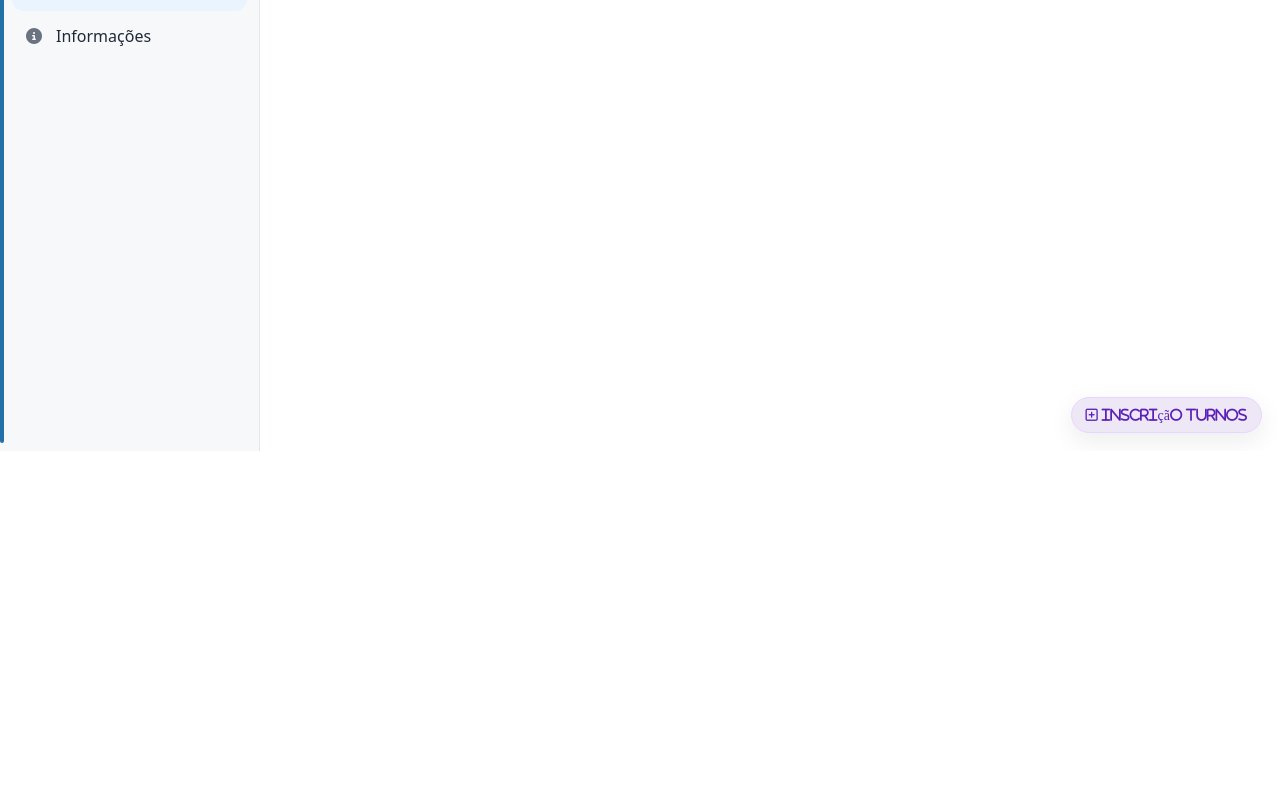
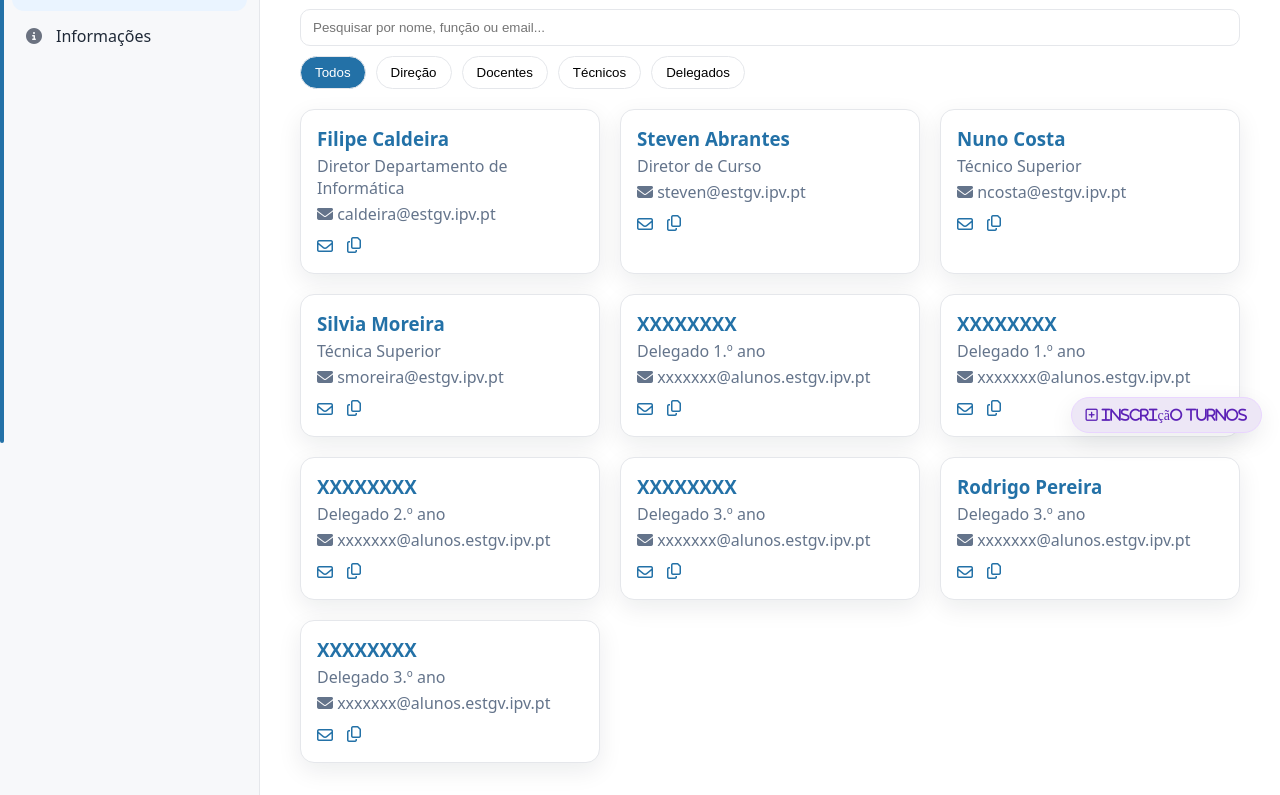
Before and after one commit to xTixa/projTurnos, a Django app: page /contactos/ in a window 1280 px wide. Shown: the part 349-1144 px from the top of the page. Before the commit the page ends 800 px from the top, so only its background shows below. Run offline with Django 5.2, Linux system fonts and the light colour scheme.

Commit message:
Add contact management features with dynamic filtering and display; update styles and scripts

```diff
--- a/core/static/css/style.css
+++ b/core/static/css/style.css
@@ -100,3 +100,73 @@ body{
   display:inline-flex; align-items:center; gap:10px;
 }
 .fab:hover{filter:brightness(.98)}
+.contact-header {
+  display: flex;
+  justify-content: space-between;
+  gap: 20px;
+  margin-bottom: 20px;
+}
+.contact-info h1 { margin: 0 0 10px; color: var(--blue); }
+.contact-map {
+  width: 45%;
+  height: 250px;
+  border: none;
+  border-radius: 12px;
+}
+.map-link { display: inline-block; margin-top: 8px; color: var(--blue); text-decoration: none; font-weight: 600; }
+
+.contact-controls {
+  display: flex;
+  flex-direction: column;
+  gap: 10px;
+  margin-bottom: 20px;
+}
+#searchInput {
+  padding: 10px 12px;
+  border: 1px solid var(--border);
+  border-radius: 10px;
+}
+.filters { display: flex; flex-wrap: wrap; gap: 10px; }
+.filter-btn {
+  border: 1px solid var(--border);
+  background: #fff;
+  border-radius: 20px;
+  padding: 8px 14px;
+  cursor: pointer;
+  transition: all 0.2s ease;
+}
+.filter-btn.active { background: var(--blue); color: #fff; }
+
+.contacts-grid {
+  display: grid;
+  grid-template-columns: repeat(auto-fill, minmax(280px, 1fr));
+  gap: 20px;
+}
+.contact-card {
+  background: #fff;
+  border: 1px solid var(--border);
+  border-radius: 14px;
+  padding: 16px;
+  box-shadow: var(--shadow);
+  transition: transform 0.2s ease, box-shadow 0.2s ease;
+}
+.contact-card:hover {
+  transform: translateY(-4px);
+  box-shadow: 0 8px 16px rgba(0,0,0,0.1);
+}
+.contact-card h3 { margin: 0; color: var(--blue); }
+.contact-card p { margin: 4px 0; color: var(--muted); }
+.contact-card .actions {
+  display: flex;
+  gap: 8px;
+  margin-top: 10px;
+}
+.btn-icon {
+  border: none;
+  background: none;
+  cursor: pointer;
+  font-size: 16px;
+  color: var(--blue);
+  transition: transform 0.2s ease;
+}
+.btn-icon:hover { transform: scale(1.1); color: #0a4b7a; }
--- /dev/null
+++ b/core/static/js/contactos.js
@@ -0,0 +1,73 @@
+document.addEventListener("DOMContentLoaded", () => {
+  const contacts = [
+    { nome: "Filipe Caldeira", funcao: "Diretor Departamento de Informática", email: "caldeira@estgv.ipv.pt", grupo: "direcao" },
+    { nome: "Steven Abrantes", funcao: "Diretor de Curso", email: "steven@estgv.ipv.pt", grupo: "direcao" },
+
+
+    { nome: "Nuno Costa", funcao: "Técnico Superior", email: "ncosta@estgv.ipv.pt", grupo: "tecnicos" },
+    { nome: "Silvia Moreira", funcao: "Técnica Superior", email: "smoreira@estgv.ipv.pt", grupo: "tecnicos" },
+
+
+
+
+    { nome: "XXXXXXXX", funcao: "Delegado 1.º ano", email: "xxxxxxx@alunos.estgv.ipv.pt", grupo: "delegados" },
+    { nome: "XXXXXXXX", funcao: "Delegado 1.º ano", email: "xxxxxxx@alunos.estgv.ipv.pt", grupo: "delegados" },
+    { nome: "XXXXXXXX", funcao: "Delegado 2.º ano", email: "xxxxxxx@alunos.estgv.ipv.pt", grupo: "delegados" },
+    { nome: "XXXXXXXX", funcao: "Delegado 3.º ano", email: "xxxxxxx@alunos.estgv.ipv.pt", grupo: "delegados" },
+    { nome: "Rodrigo Pereira", funcao: "Delegado 3.º ano", email: "xxxxxxx@alunos.estgv.ipv.pt", grupo: "delegados" },
+    { nome: "XXXXXXXX", funcao: "Delegado 3.º ano", email: "xxxxxxx@alunos.estgv.ipv.pt", grupo: "delegados" },
+  ];
+
+  const container = document.getElementById("contactsContainer");
+  const search = document.getElementById("searchInput");
+  const filters = document.querySelectorAll(".filter-btn");
+
+  function render(list) {
+    container.innerHTML = "";
+    list.forEach(c => {
+      const card = document.createElement("div");
+      card.className = "contact-card";
+      card.dataset.group = c.grupo;
+      card.innerHTML = `
+        <h3>${c.nome}</h3>
+        <p>${c.funcao}</p>
+        <p><i class="fa-solid fa-envelope"></i> ${c.email}</p>
+        <div class="actions">
+          <a href="mailto:${c.email}" class="btn-icon" title="Enviar email"><i class="fa-regular fa-envelope"></i></a>
+          <button class="btn-icon copy" data-email="${c.email}" title="Copiar email"><i class="fa-regular fa-copy"></i></button>
+        </div>
+      `;
+      container.appendChild(card);
+    });
+  }
+
+  function filter() {
+    const term = search.value.toLowerCase();
+    const active = document.querySelector(".filter-btn.active").dataset.group;
+    const filtered = contacts.filter(c =>
+      (active === "all" || c.grupo === active) &&
+      (c.nome.toLowerCase().includes(term) || c.funcao.toLowerCase().includes(term) || c.email.toLowerCase().includes(term))
+    );
+    render(filtered);
+  }
+
+  filters.forEach(btn => btn.addEventListener("click", () => {
+    filters.forEach(b => b.classList.remove("active"));
+    btn.classList.add("active");
+    filter();
+  }));
+
+  search.addEventListener("input", filter);
+
+  document.addEventListener("click", e => {
+    if (e.target.closest(".copy")) {
+      const email = e.target.closest(".copy").dataset.email;
+      navigator.clipboard.writeText(email);
+      const icon = e.target.closest(".copy").querySelector("i");
+      icon.className = "fa-solid fa-circle-check";
+      setTimeout(() => icon.className = "fa-regular fa-copy", 1200);
+    }
+  });
+
+  render(contacts);
+});
--- a/core/templates/home/base.html
+++ b/core/templates/home/base.html
@@ -102,5 +102,6 @@
     <i class="fa-regular fa-square-plus"></i>
     Inscrição Turnos
   </a>
+  {% block extra_scripts %}{% endblock %}
 </body>
 </html>
--- a/core/templates/home/contactos.html
+++ b/core/templates/home/contactos.html
@@ -1,10 +1,43 @@
-{% extends 'home/base.html' %}
-
-{% block title %}Contactos — Horários EI{% endblock %}
-
-{% block sb_contactos_active %}is-active{% endblock %}
+{% extends "home/base.html" %}
+{% load static %}
+{% block title %}Contactos — DI ESTGV{% endblock %}
 
 {% block content %}
-  <h1>Contactos</h1>
-  <p>Aqui podes encontrar todas as informações relevantes sobre os contactos do curso de Engenharia Informática.</p>
+<section class="contact-header">
+  <div class="contact-info">
+    <h1>Contactos — Departamento de Informática</h1>
+    <p>Escola Superior de Tecnologia e Gestão de Viseu</p>
+    <p>Campus Politécnico de Repeses, 3504-510 Viseu</p>
+    <p><i class="fa-solid fa-envelope"></i> sec-di@estgv.ipv.pt | <i class="fa-solid fa-phone"></i> +351 232 480 533</p>
+    <a href="https://maps.google.com/?q=ESTGV%20Viseu" target="_blank" class="map-link">
+      <i class="fa-solid fa-map-location-dot"></i> Ver no mapa
+    </a>
+  </div>
+  <iframe
+    class="contact-map"
+    src="https://www.google.com/maps/embed?pb=!1m18!1m12!1m3!1d3047.912728949598!2d-7.920985!3d40.648194!2m3!1f0!2f0!3f0!3m2!1i1024!2i768!4f13.1!3m3!1m2!1s0xd235ce00a0f63d9%3A0x5e35e9c52a7e0e0c!2sESTGV%20-%20Escola%20Superior%20de%20Tecnologia%20e%20Gest%C3%A3o%20de%20Viseu!5e0!3m2!1spt-PT!2spt!4v1715433568730!5m2!1spt-PT!2spt"
+    loading="lazy"
+    referrerpolicy="no-referrer-when-downgrade"
+  ></iframe>
+</section>
+
+<div class="contact-controls">
+  <input id="searchInput" type="text" placeholder="Pesquisar por nome, função ou email..." />
+  <div class="filters">
+    <button class="filter-btn active" data-group="all">Todos</button>
+    <button class="filter-btn" data-group="direcao">Direção</button>
+    <button class="filter-btn" data-group="docentes">Docentes</button>
+    <button class="filter-btn" data-group="tecnicos">Técnicos</button>
+    <button class="filter-btn" data-group="delegados">Delegados</button>
+  </div>
+</div>
+
+<section id="contactsContainer" class="contacts-grid">
+  <!-- os contactos serão carregados por JS -->
+</section>
+
 {% endblock %}
+
+{% block extra_scripts %}
+<script src="{% static 'js/contactos.js' %}"></script>
+{% endblock %}
```
